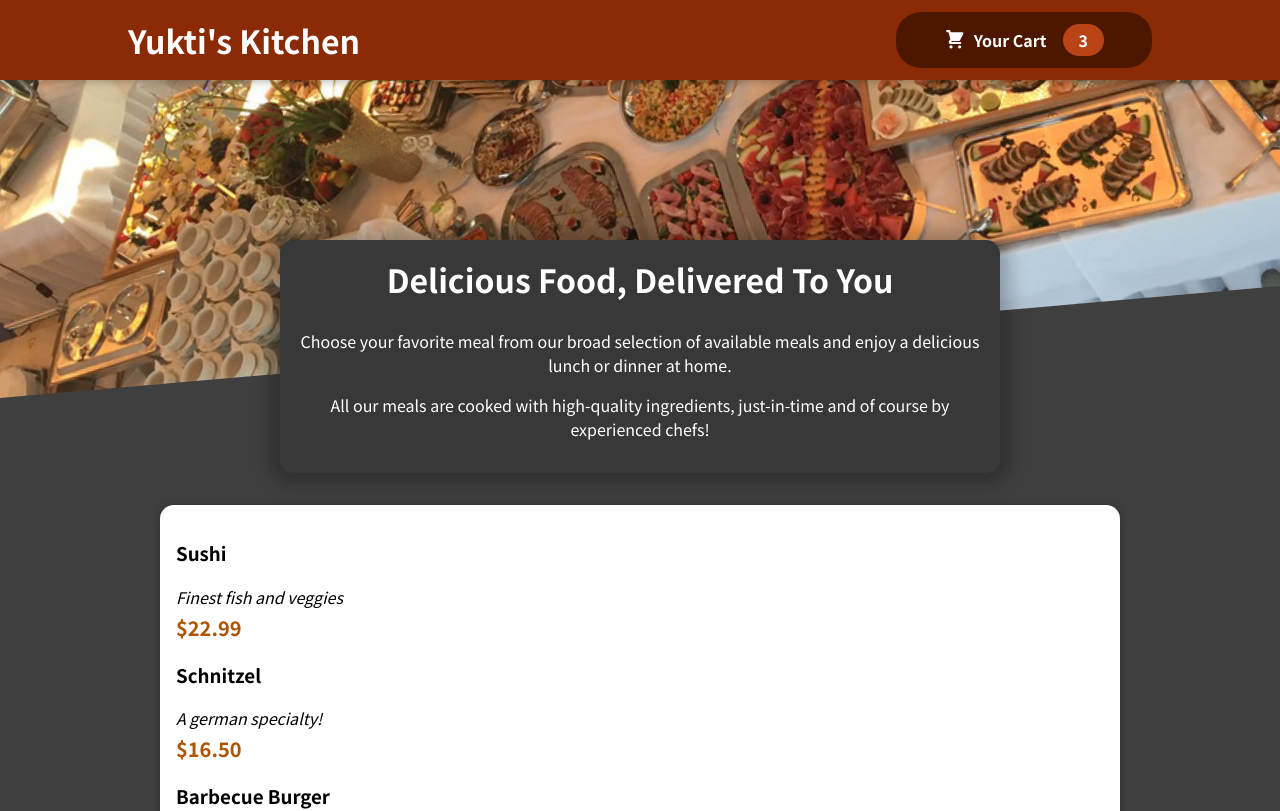
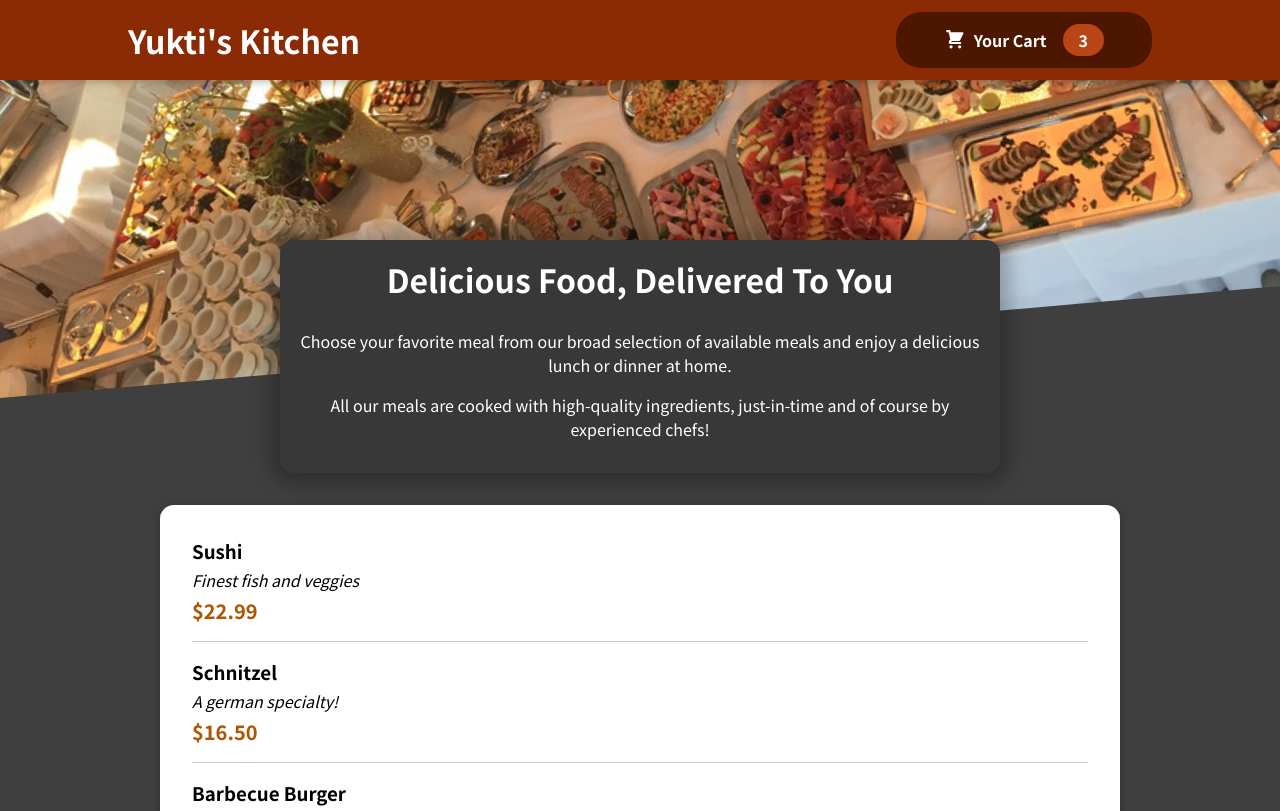
Before and after one commit to priyanshusingh92/food-ordering-app, a React (Create React App) app: page / in a window 1280 px wide. Shown: the top 811 px of the page. Built offline with nearby package versions, Linux system fonts and the light colour scheme.

Commit message:
test commit for changing git user account

```diff
--- a/src/components/Meals/MealItem.js
+++ b/src/components/Meals/MealItem.js
@@ -2,7 +2,7 @@ import classes from './MealItem.module.css'
 
 const MealItem =props =>{
     const price  = `$${props.price.toFixed(2)}`
-    return <li>
+    return <li className={classes.meal}>
         <div>
             <h3>{props.name}</h3>
             <div className={classes.description}>{props.description}</div>
```
Also changed, not shown: 1 other file (tests, documents, lock files or other folders).
